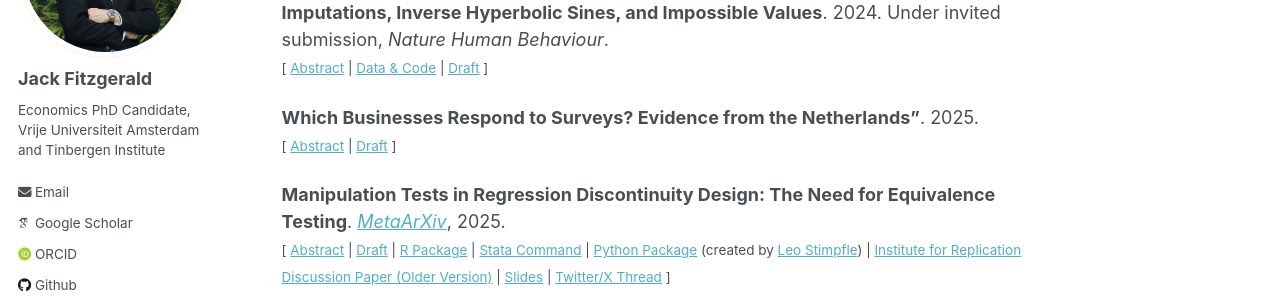
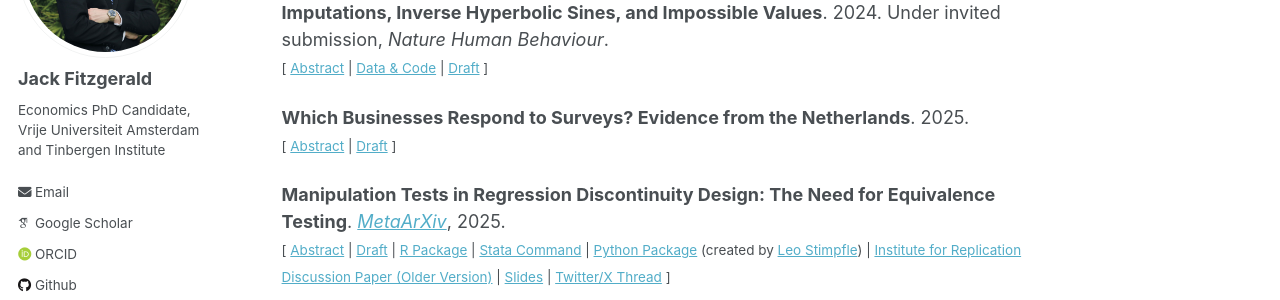
Before and after one commit to jack-fitzgerald/jack-fitzgerald.github.io, a Jekyll site: the page built from _pages/papers.md, in a window 1280 px wide and 900 px high, scrolled down 1175 px. Shown: the part 153-453 px from the top of the window. Built offline with Jekyll 4.4.1, drawn with Linux system fonts in a browser that asks for light colours; some web fonts are replaced.

```diff
--- a/_pages/papers.md
+++ b/_pages/papers.md
@@ -86,7 +86,7 @@ Wolfowicz et al. (2023, <i>Nature Human Behaviour</i>) find that more arrests an
 
 </small><br><br/></div>
 
-**Which Businesses Respond to Surveys? Evidence from the Netherlands"**. 2025. <br/>
+**Which Businesses Respond to Surveys? Evidence from the Netherlands**. 2025. <br/>
 <small>[ <a href="#/" onclick="visib('LISA')">Abstract</a> | [Draft](https://jack-fitzgerald.github.io/files/LISA.pdf) ] </small>
 
 <div id="LISA" style="display: none; text-align: justify; line-height: 1.2" ><small>
```
